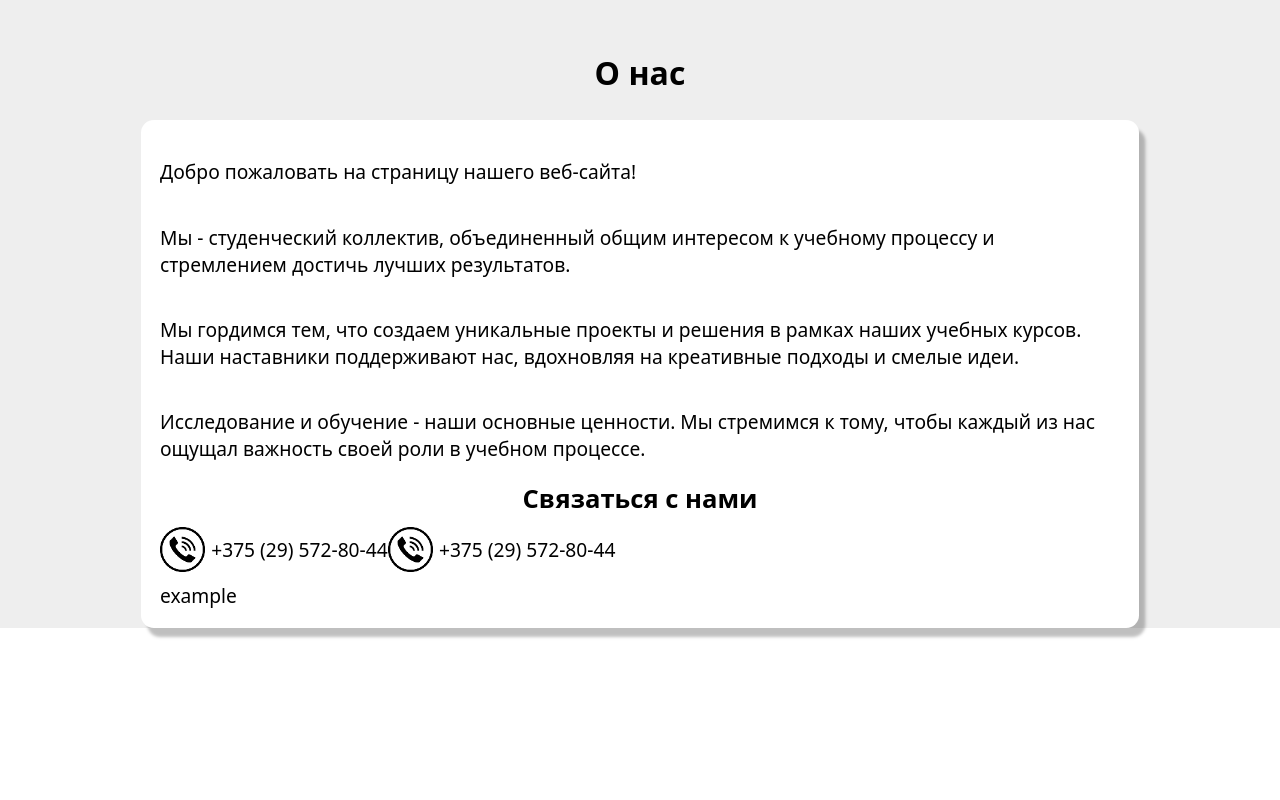
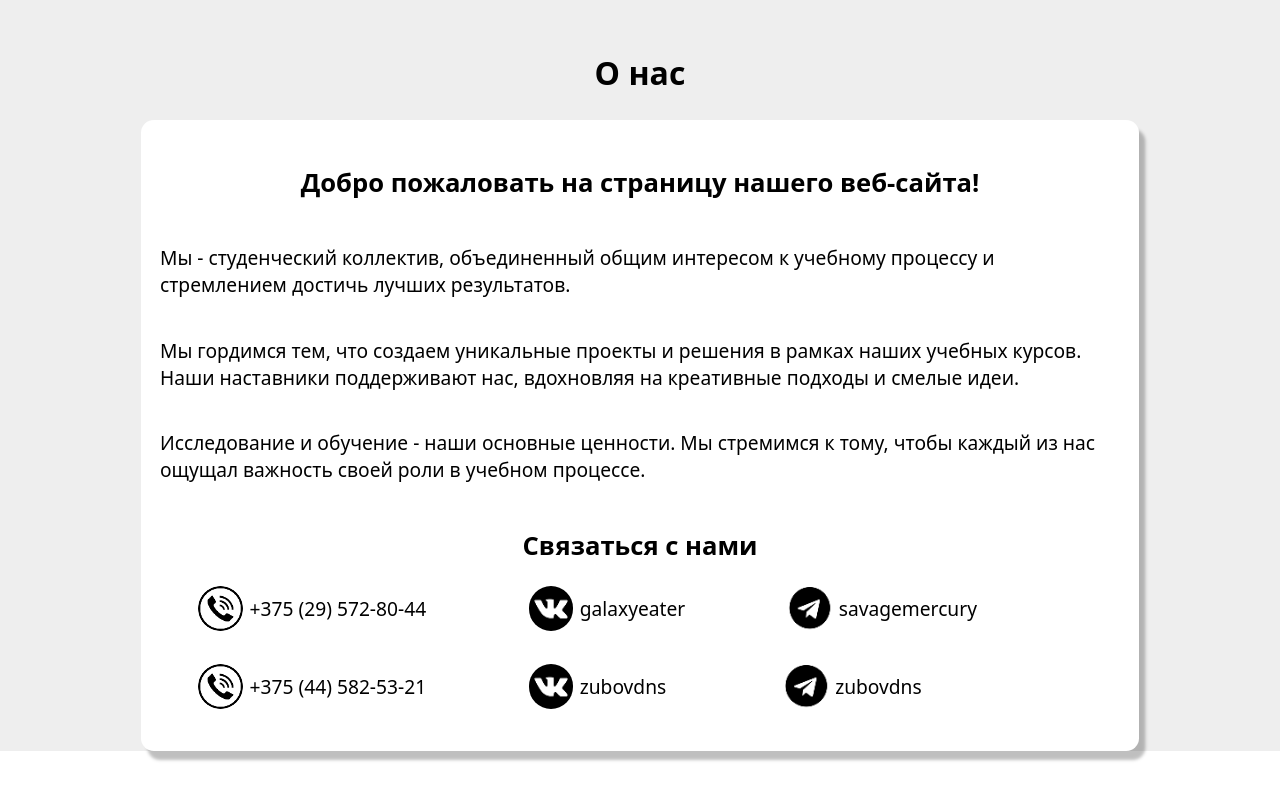
Before and after one commit to Zubovdns/thewitchershop, a React (Create React App) app: page / in a window 1280 px wide. Built offline with nearby package versions, Linux system fonts and the light colour scheme.

Commit message:
Intermediate commit

```diff
--- a/src/components/about-us/AboutUs.js
+++ b/src/components/about-us/AboutUs.js
@@ -1,15 +1,15 @@
 import React, { useEffect, useState } from "react";
 import "./css/AboutUs.css";
-import ImageCall from './img/ImageCall.png';
-import ImageTG from './img/ImageTG.png';
-import ImageVK from './img/ImageVK.png';
+import ImageCall from "./img/ImageCall.png";
+import ImageTG from "./img/ImageTG.png";
+import ImageVK from "./img/ImageVK.png";
 
 function AboutUs() {
   return (
     <div className="AboutUs">
       <div className="AboutUsHeader">О нас</div>
       <div className="AboutUsInfo">
-        <p>Добро пожаловать на страницу нашего веб-сайта!</p>{" "}
+        <p className='InfoHeader'>Добро пожаловать на страницу нашего веб-сайта!</p>{" "}
         <p>
           Мы - студенческий коллектив, объединенный общим интересом к учебному
           процессу и стремлением достичь лучших результатов.
@@ -25,16 +25,33 @@ function AboutUs() {
         </p>
         <div className="AboutUsInfoHeader">Связаться с нами</div>
         <div className="FirstContact">
-			<div className='FirstImageCall'>
-				<img className='FirstImageCallPng' src={ImageCall}/>
-				<p>+375 (29) 572-80-44</p>
-			</div>
-			<div className='FirstImageVK'>
-				<img className='FirstImageCallPng' src={ImageCall}/>
-				<p>+375 (29) 572-80-44</p>
-			</div>
-		</div>
-        <div className="SecondContact">example</div>
+          <div className="ImageCall">
+            <img className="ImageCallPng" src={ImageCall} />
+            <p>+375 (29) 572-80-44</p>
+          </div>
+          <div className="ImageVK">
+            <img className="ImageCallPng" src={ImageVK} />
+            <p>galaxyeater</p>
+          </div>
+          <div className="ImageTG">
+            <img className="ImageCallPng" src={ImageTG} />
+            <p>savagemercury</p>
+          </div>
+        </div>
+        <div className="SecondContact">
+          <div className="ImageCall">
+            <img className="ImageCallPng" src={ImageCall} />
+            <p>+375 (44) 582-53-21</p>
+          </div>
+          <div className="ImageVK2">
+            <img className="ImageCallPng" src={ImageVK} />
+            <p>zubovdns</p>
+          </div>
+          <div className="ImageTG">
+            <img className="ImageCallPng" src={ImageTG} />
+            <p>zubovdns</p>
+          </div>
+        </div>
       </div>
     </div>
   );
--- a/src/components/about-us/css/AboutUs.css
+++ b/src/components/about-us/css/AboutUs.css
@@ -1,36 +1,36 @@
-
-.AboutUs{
-    display:flex;
+.AboutUs {
+  display: flex;
   width: 100%;
   height: 100%;
   align-items: center;
   justify-content: center;
   padding-top: 4vw;
   flex-direction: column;
-    background-color: #EEEEEE;
+  background-color: #eeeeee;
 }
 
-.AboutUsHeader{
-    font-family: system-ui, -apple-system, BlinkMacSystemFont, 'Segoe UI', Roboto,
-		Oxygen, Ubuntu, Cantarell, 'Open Sans', 'Helvetica Neue', sans-serif;
+.AboutUsHeader {
+  font-family: system-ui, -apple-system, BlinkMacSystemFont, "Segoe UI", Roboto,
+    Oxygen, Ubuntu, Cantarell, "Open Sans", "Helvetica Neue", sans-serif;
   font-size: 2.5vw;
   font-style: normal;
   font-weight: 700;
 }
 
-.AboutUsInfo{
-    display:flex;
+.AboutUsInfo {
+  display: flex;
   flex-direction: column;
-    margin-top:2vw;
+  align-items: center;
+  margin-top: 2vw;
   width: 75%;
   height: 75%;
   background-color: red;
-    font-family: system-ui, -apple-system, BlinkMacSystemFont, 'Segoe UI', Roboto,
-		Oxygen, Ubuntu, Cantarell, 'Open Sans', 'Helvetica Neue', sans-serif;
+  font-family: system-ui, -apple-system, BlinkMacSystemFont, "Segoe UI", Roboto,
+    Oxygen, Ubuntu, Cantarell, "Open Sans", "Helvetica Neue", sans-serif;
   font-size: 1.5vw;
   font-style: normal;
   font-weight: 400;
-    text-align:left;
+  text-align: left;
   padding: 1.5vw;
   background-color: white;
   color: black;
@@ -38,41 +38,77 @@
   box-shadow: 0.5vw 0.7vw 0.25vw 0px rgba(0, 0, 0, 0.25);
 }
 
-.AboutUsInfoHeader{
-    display:flex;
+.AboutUsInfoHeader {
+  margin-top: 2vw;
+  display: flex;
   align-items: center;
   justify-content: center;
-    font-family: system-ui, -apple-system, BlinkMacSystemFont, 'Segoe UI', Roboto,
-		Oxygen, Ubuntu, Cantarell, 'Open Sans', 'Helvetica Neue', sans-serif;
+  font-family: system-ui, -apple-system, BlinkMacSystemFont, "Segoe UI", Roboto,
+    Oxygen, Ubuntu, Cantarell, "Open Sans", "Helvetica Neue", sans-serif;
   font-size: 2vw;
   font-style: normal;
   font-weight: 700;
 }
 
-.FirstContact{
-    display: flex;
+.InfoHeader{
+    font-size: 2vw;
+    font-weight: 700;
 }
 
-.FirstImageCall{
-    display:flex;
+.FirstContact {
+  margin-top: 1vw;
+  display: flex;
+  align-items: center;
+  gap: 8vw;
+  width: 100%;
+  margin-left: 6vw;
+}
+
+.SecondContact {
+  margin-top: 1vw;
+  display: flex;
+  align-items: center;
+  gap: 8vw;
+  width: 100%;
+  margin-left: 6vw;
+  margin-bottom:1vw;
+}
+
+.ImageCallPng {
+  height: 3.5vw;
+  border-radius: 50%;
+  flex-grow: 1;
+}
+
+.ImageCall {
+  display: flex;
   outline: none;
   border: 0px;
   align-items: center;
   gap: 0.5vw;
 }
 
-.FirstImageCallPng{
-    height: 3.5vw;
-}
-
-.FirstImageVK{
-    display:flex;
+.ImageVK {
+  display: flex;
   outline: none;
   border: 0px;
   align-items: center;
   gap: 0.5vw;
 }
 
-.FirstImageCallPng{
-    height: 3.5vw;
+.ImageVK2 {
+  display: flex;
+  outline: none;
+  border: 0px;
+  align-items: center;
+  gap: 0.5vw;
+  margin-right: 1.2vw;
 }
+
+.ImageTG {
+  display: flex;
+  outline: none;
+  border: 0px;
+  align-items: center;
+  gap: 0.5vw;
+}
```
Lines whose indentation alone changed are shown as unchanged.
